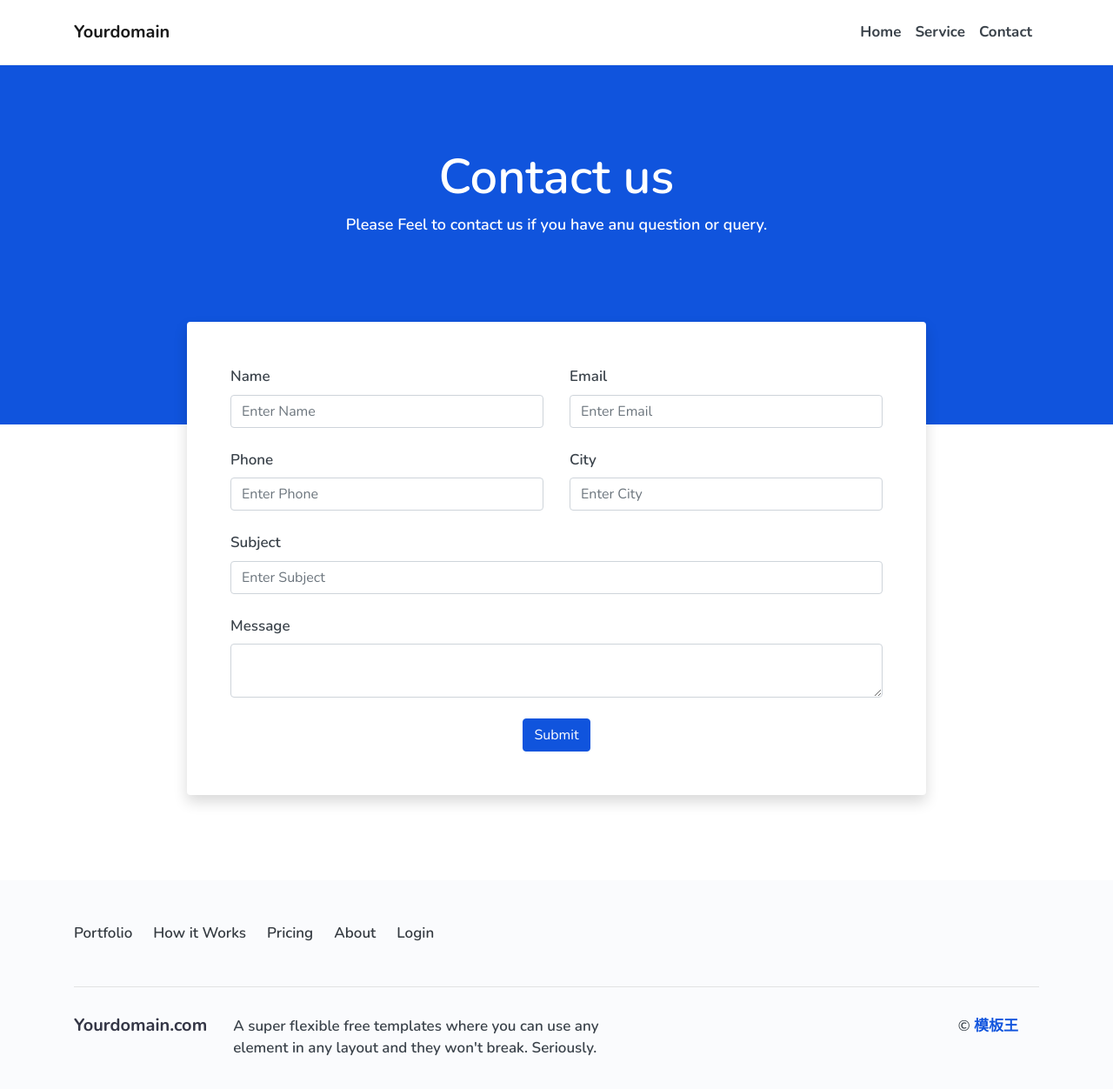
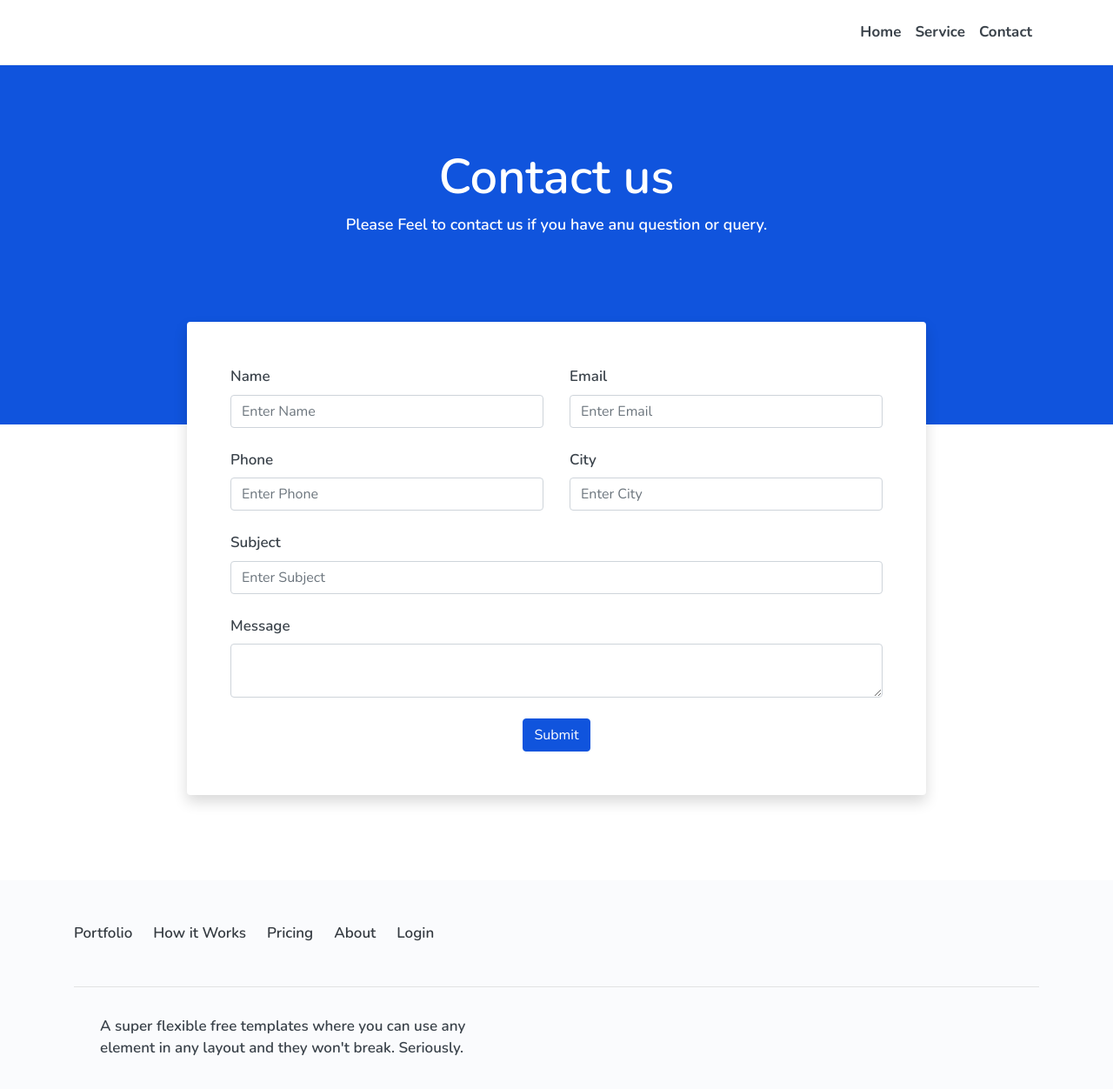
Before and after one commit to biglihao/caddy, a plain HTML site: page contact.html in a window 1280 px wide. Shown: the whole page at 87% size. Drawn offline with nearby package versions, Linux system fonts and the light colour scheme.

Commit message:
Update contact.html

```diff
--- a/contact.html
+++ b/contact.html
@@ -14,7 +14,7 @@
 <body>
 
     <nav class="navbar navbar-expand-lg fixed-top py-3 navbar-light" id="mainNav">
-        <div class="container"> <a class="navbar-brand js-scroll-trigger" href="index.html">Yourdomain</a>
+        <div class="container"> <a class="navbar-brand js-scroll-trigger" href="index.html"></a>
             <button class="navbar-toggler" type="button" data-toggle="collapse" data-target="#navbarResponsive" aria-controls="navbarResponsive" aria-expanded="false" aria-label="Toggle navigation"> <span class="navbar-toggler-icon"></span> </button>
             <div class="collapse navbar-collapse" id="navbarResponsive">
                 <ul class="navbar-nav ml-auto">
@@ -91,11 +91,11 @@
                     <div class="col-12">
                         <hr class="border-2x color-10 my-2"> </div>
                     <div class="col-lg-auto mt-4">
-                        <h5 class="color-3 fw-700 mb-4">Yourdomain.com</h5> </div>
+                        <h5 class="color-3 fw-700 mb-4"></h5> </div>
                     <div class="col-lg-5 mt-4">
                         <p class="color-7 mb-0 pr-md-11 pr-lg-0">A super flexible free templates where you can use any element in any layout and they won't break. Seriously.</p>
                     </div>
-                    <div class="col-lg-auto ml-lg-auto mt-4">© <a class="color-4 mr-4" target="_blank" href="http://www.mobanwang.com/" title="模板王">模板王</a></div>
+
                 </div>
                 <!--/.row-->
             </div>
```
